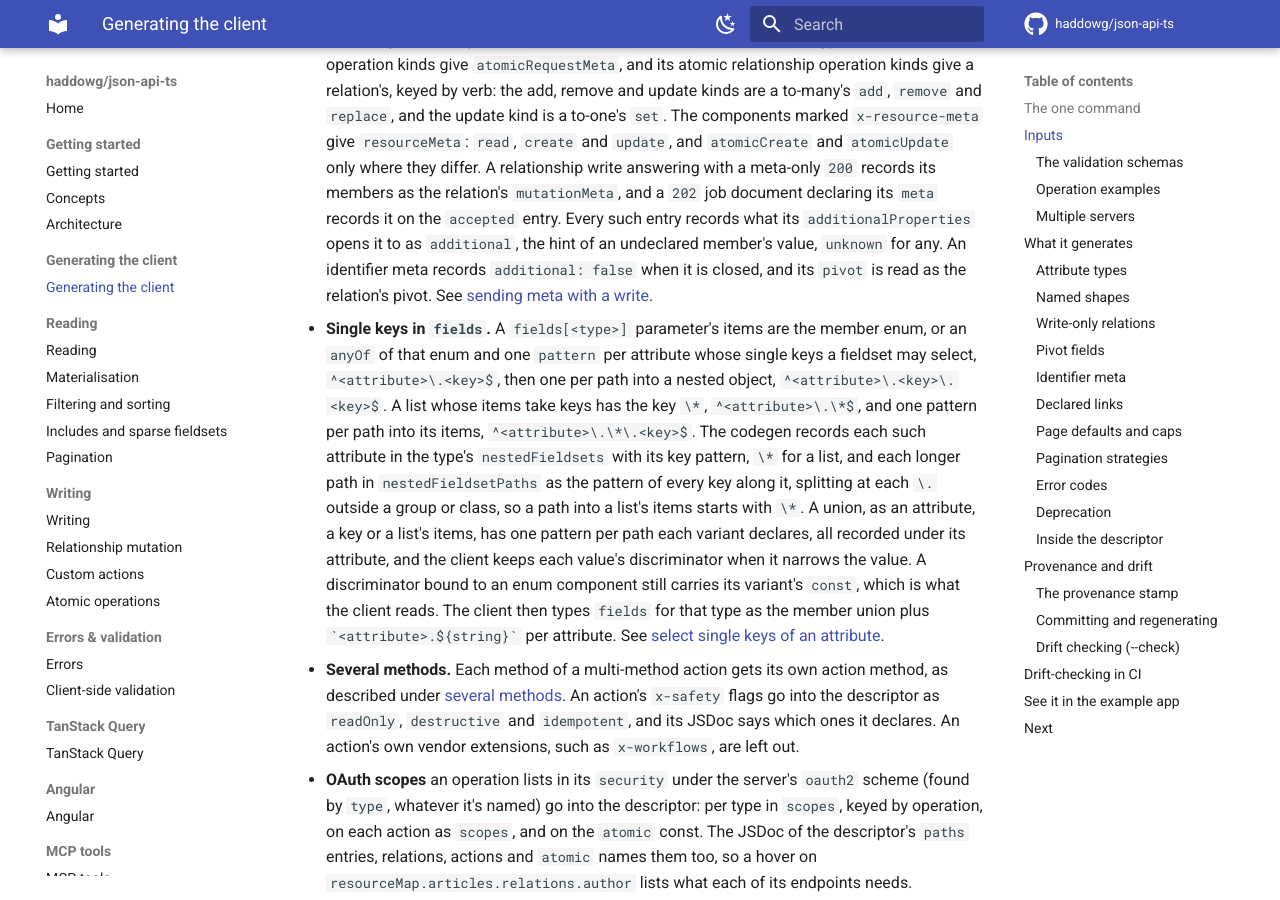
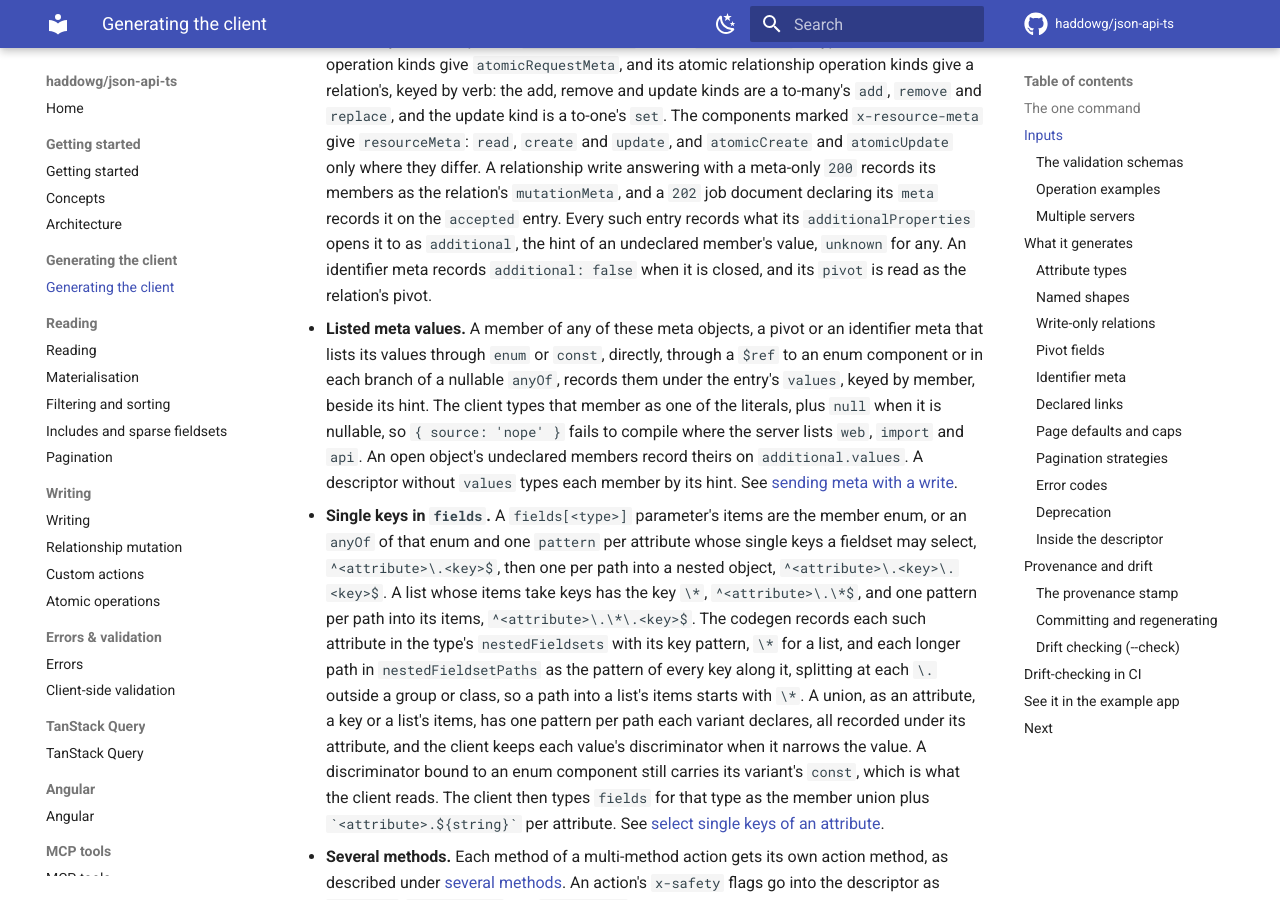
Before and after one commit to haddowg/json-api-ts, an MkDocs documentation site: the page built from docs/codegen.md, in a window 1280 px wide and 900 px high, scrolled down 3347 px. Built offline with MkDocs 1.6.1 and Material for MkDocs 9.7.7, drawn with Linux system fonts in a browser that asks for light colours; comment, search, counter and statistics services are not loaded.

Commit message:
docs: describe the values a meta entry lists
The codegen page says where a meta member's listed values come from, how the descriptor records them, and how the client types the member from them.

```diff
--- a/docs/codegen.md
+++ b/docs/codegen.md
@@ -143,6 +143,14 @@ A few things the codegen reads from the document that affect the generated clien
   such entry records what its `additionalProperties` opens it to as `additional`, the hint
   of an undeclared member's value, `unknown` for any. An identifier meta records
   `additional: false` when it is closed, and its `pivot` is read as the relation's pivot.
+- **Listed meta values.** A member of any of these meta objects, a pivot or an identifier
+  meta that lists its values through `enum` or `const`, directly, through a `$ref` to an
+  enum component or in each branch of a nullable `anyOf`, records them under the entry's
+  `values`, keyed by member, beside its hint. The client types that member as one of the
+  literals, plus `null` when it is nullable, so `{ source: 'nope' }` fails to compile where
+  the server lists `web`, `import` and `api`. An open object's undeclared members record
+  theirs on `additional.values`. A descriptor without `values` types each member by its
+  hint.
   See [sending meta with a write](writes.md#sending-meta-with-a-write).
 - **Single keys in `fields`.** A `fields[<type>]` parameter's items are the member enum,
   or an `anyOf` of that enum and one `pattern` per attribute whose single keys a fieldset
```
